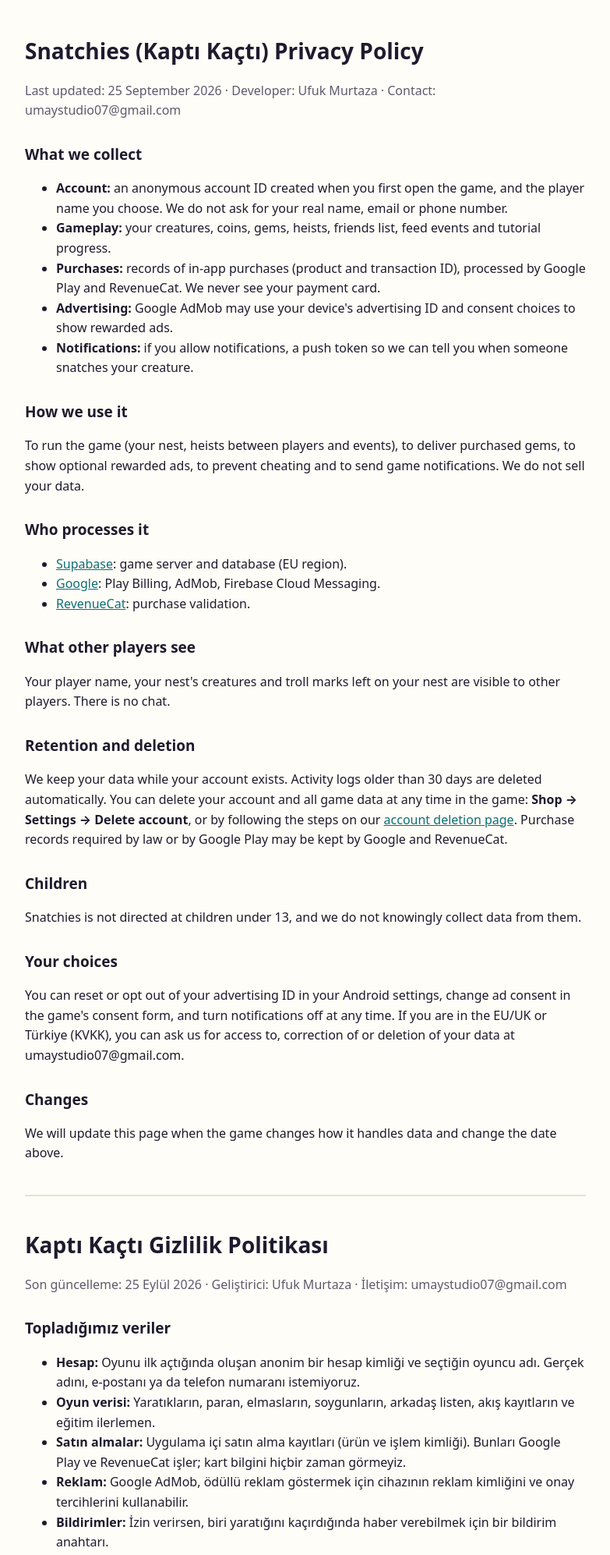
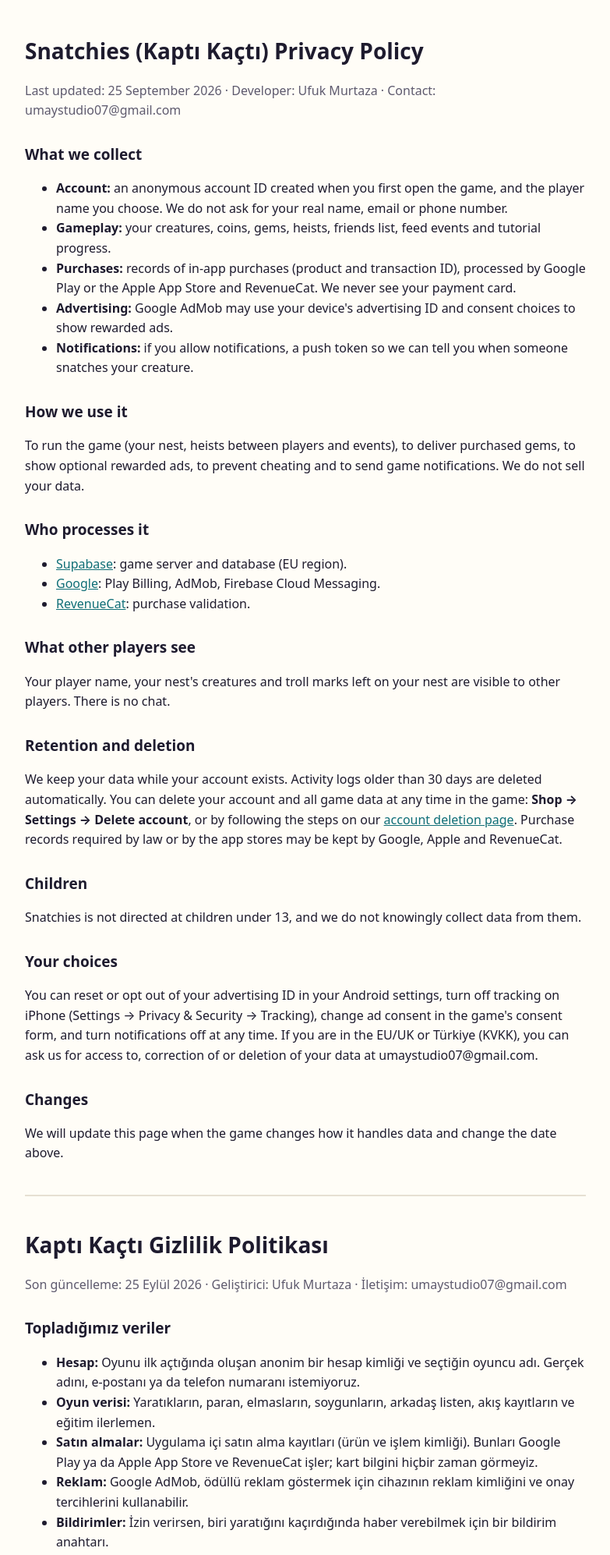
Before and after one commit to ufukmurtazs/ufukmurtazs.github.io, a plain HTML site: page privacy-policy.html in a window 1280 px wide. Shown: the top 1994 px of the page at 78% size, without its empty margins (248-1031 px from the left). Drawn offline with Linux system fonts and the light colour scheme.

Commit message:
Add files via upload

```diff
--- a/privacy-policy.html
+++ b/privacy-policy.html
@@ -20,7 +20,7 @@
 <ul>
   <li><b>Account:</b> an anonymous account ID created when you first open the game, and the player name you choose. We do not ask for your real name, email or phone number.</li>
   <li><b>Gameplay:</b> your creatures, coins, gems, heists, friends list, feed events and tutorial progress.</li>
-  <li><b>Purchases:</b> records of in-app purchases (product and transaction ID), processed by Google Play and RevenueCat. We never see your payment card.</li>
+  <li><b>Purchases:</b> records of in-app purchases (product and transaction ID), processed by Google Play or the Apple App Store and RevenueCat. We never see your payment card.</li>
   <li><b>Advertising:</b> Google AdMob may use your device's advertising ID and consent choices to show rewarded ads.</li>
   <li><b>Notifications:</b> if you allow notifications, a push token so we can tell you when someone snatches your creature.</li>
 </ul>
@@ -39,13 +39,13 @@
 <p>Your player name, your nest's creatures and troll marks left on your nest are visible to other players. There is no chat.</p>
 
 <h2>Retention and deletion</h2>
-<p>We keep your data while your account exists. Activity logs older than 30 days are deleted automatically. You can delete your account and all game data at any time in the game: <b>Shop → Settings → Delete account</b>, or by following the steps on our <a href="account-deletion.html">account deletion page</a>. Purchase records required by law or by Google Play may be kept by Google and RevenueCat.</p>
+<p>We keep your data while your account exists. Activity logs older than 30 days are deleted automatically. You can delete your account and all game data at any time in the game: <b>Shop → Settings → Delete account</b>, or by following the steps on our <a href="account-deletion.html">account deletion page</a>. Purchase records required by law or by the app stores may be kept by Google, Apple and RevenueCat.</p>
 
 <h2>Children</h2>
 <p>Snatchies is not directed at children under 13, and we do not knowingly collect data from them.</p>
 
 <h2>Your choices</h2>
-<p>You can reset or opt out of your advertising ID in your Android settings, change ad consent in the game's consent form, and turn notifications off at any time. If you are in the EU/UK or Türkiye (KVKK), you can ask us for access to, correction of or deletion of your data at umaystudio07@gmail.com.</p>
+<p>You can reset or opt out of your advertising ID in your Android settings, turn off tracking on iPhone (Settings → Privacy &amp; Security → Tracking), change ad consent in the game's consent form, and turn notifications off at any time. If you are in the EU/UK or Türkiye (KVKK), you can ask us for access to, correction of or deletion of your data at umaystudio07@gmail.com.</p>
 
 <h2>Changes</h2>
 <p>We will update this page when the game changes how it handles data and change the date above.</p>
@@ -59,7 +59,7 @@
 <ul>
   <li><b>Hesap:</b> Oyunu ilk açtığında oluşan anonim bir hesap kimliği ve seçtiğin oyuncu adı. Gerçek adını, e-postanı ya da telefon numaranı istemiyoruz.</li>
   <li><b>Oyun verisi:</b> Yaratıkların, paran, elmasların, soygunların, arkadaş listen, akış kayıtların ve eğitim ilerlemen.</li>
-  <li><b>Satın almalar:</b> Uygulama içi satın alma kayıtları (ürün ve işlem kimliği). Bunları Google Play ve RevenueCat işler; kart bilgini hiçbir zaman görmeyiz.</li>
+  <li><b>Satın almalar:</b> Uygulama içi satın alma kayıtları (ürün ve işlem kimliği). Bunları Google Play ya da Apple App Store ve RevenueCat işler; kart bilgini hiçbir zaman görmeyiz.</li>
   <li><b>Reklam:</b> Google AdMob, ödüllü reklam göstermek için cihazının reklam kimliğini ve onay tercihlerini kullanabilir.</li>
   <li><b>Bildirimler:</b> İzin verirsen, biri yaratığını kaçırdığında haber verebilmek için bir bildirim anahtarı.</li>
 </ul>
@@ -74,7 +74,7 @@
 <h2>Çocuklar</h2>
 <p>Kaptı Kaçtı 13 yaş altındaki çocuklara yönelik değildir ve onlardan bilerek veri toplamayız.</p>
 <h2>Seçeneklerin ve KVKK</h2>
-<p>Reklam kimliğini Android ayarlarından sıfırlayabilir veya kapatabilir, reklam onayını oyundaki onay formundan değiştirebilir, bildirimleri istediğin zaman kapatabilirsin. KVKK ve GDPR kapsamındaki erişim, düzeltme ve silme taleplerin için umaystudio07@gmail.com adresine yazabilirsin.</p>
+<p>Reklam kimliğini Android ayarlarından sıfırlayabilir veya kapatabilir, iPhone'da izlemeyi kapatabilir (Ayarlar → Gizlilik ve Güvenlik → Takip), reklam onayını oyundaki onay formundan değiştirebilir, bildirimleri istediğin zaman kapatabilirsin. KVKK ve GDPR kapsamındaki erişim, düzeltme ve silme taleplerin için umaystudio07@gmail.com adresine yazabilirsin.</p>
 </div>
 </body>
 </html>
```
Also changed, not shown: account-deletion.html (+2 -2 lines).
